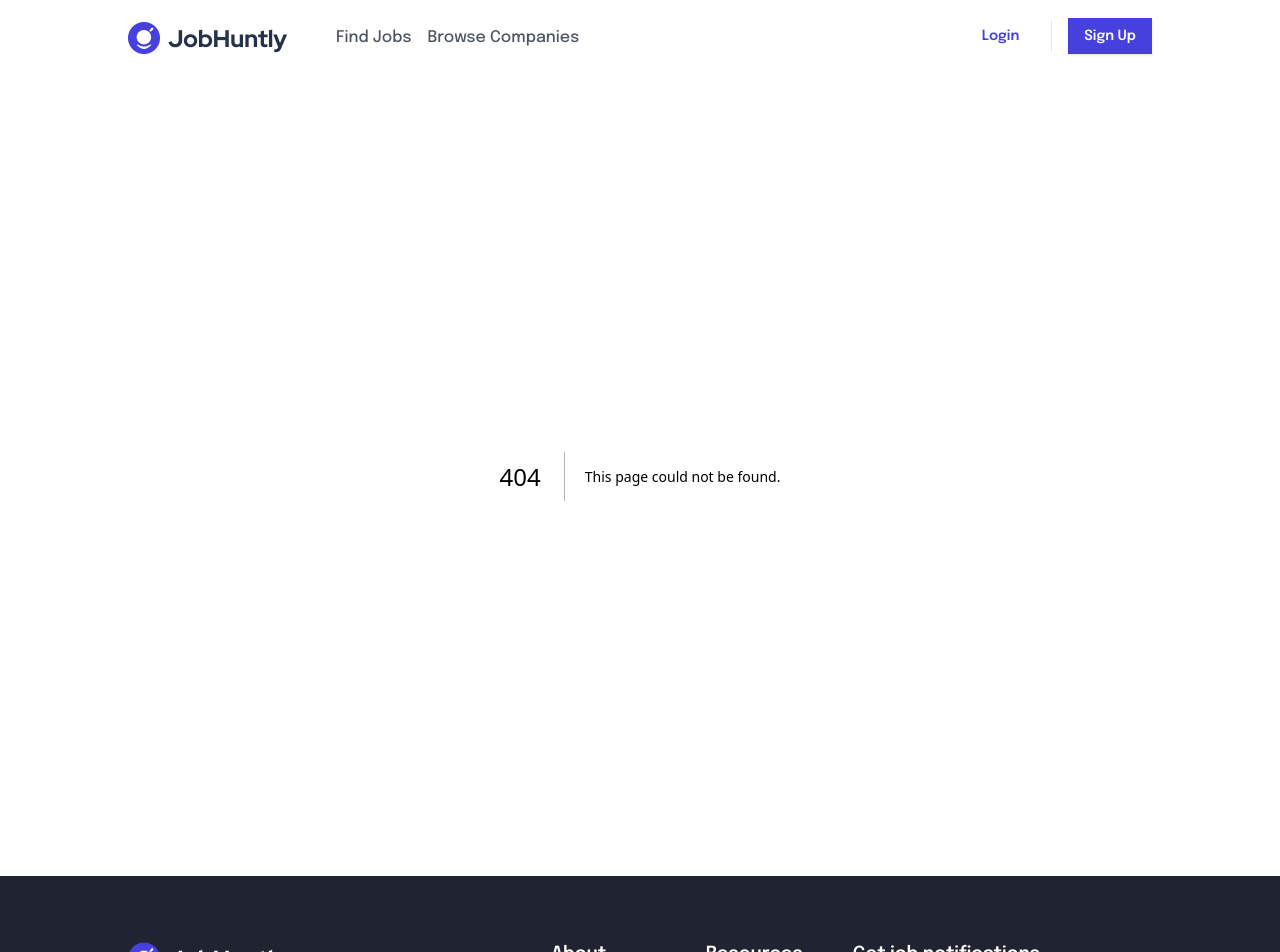
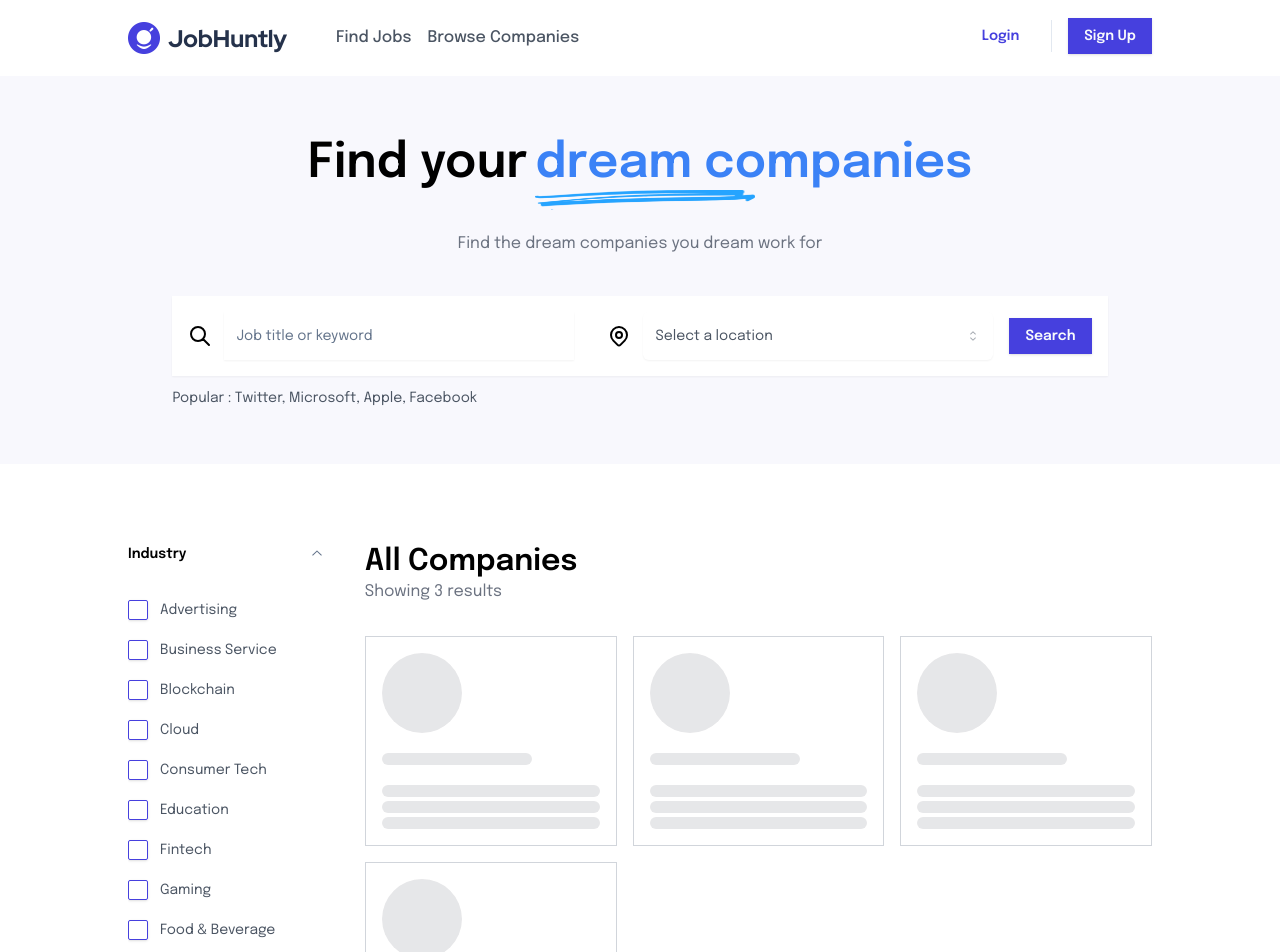
Before and after one commit to Johandika/Search_Job_Website, a Next.js app: page /find-companies in a window 1280 px wide. Before the commit this address had no page. Shown: the top 952 px of the page. Built offline with nearby package versions, Linux system fonts and the light colour scheme.

Commit message:
update: find companies section

```diff
--- /dev/null
+++ b/src/app/find-companies/page.tsx
@@ -0,0 +1,69 @@
+"use client";
+
+import { FilterFormProps } from "@/components/FilterFormData";
+import {
+	formFilterCompanySchema,
+	formSearchSchema,
+} from "@/components/helpers/formSchema";
+import {
+	COMPANYSIZE_OPTIONS_FILTER,
+	INDUSTRY_OPTIONS_FILTER,
+} from "@/constants";
+import ExploreDataContainer from "@/containers/ExploreDataContainer";
+import { zodResolver } from "@hookform/resolvers/zod";
+import { useForm } from "react-hook-form";
+import { z } from "zod";
+
+const filterForms: FilterFormProps[] = [
+	{
+		name: "industry",
+		title: "Industry",
+		options: INDUSTRY_OPTIONS_FILTER,
+	},
+	{
+		name: "companySize",
+		title: "Company Size",
+		options: COMPANYSIZE_OPTIONS_FILTER,
+	},
+];
+
+const dummyData: any = [0, 1, 3];
+
+export default function FindCompaniesPage() {
+	const formFilter = useForm<z.infer<typeof formFilterCompanySchema>>({
+		resolver: zodResolver(formFilterCompanySchema),
+		defaultValues: {
+			industry: [],
+			companySize: [],
+		},
+	});
+
+	const formSearch = useForm<z.infer<typeof formSearchSchema>>({
+		resolver: zodResolver(formSearchSchema),
+	});
+
+	const onSubmitSearch = async (values: z.infer<typeof formSearchSchema>) => {
+		console.log(values);
+	};
+
+	const onSubmitFilter = async (
+		values: z.infer<typeof formFilterCompanySchema>
+	) => {
+		console.log(values);
+	};
+
+	return (
+		<ExploreDataContainer
+			formFilter={formFilter}
+			onSubmitFilter={onSubmitFilter}
+			filterForms={filterForms}
+			formSearch={formSearch}
+			onSubmitSearch={onSubmitSearch}
+			titleContent="dream companies"
+			descriptionContent="Find the dream companies you dream work for"
+			type="companies"
+			data={dummyData}
+			loading={true}
+		/>
+	);
+}
--- a/src/app/find-jobs/page.tsx
+++ b/src/app/find-jobs/page.tsx
@@ -1,7 +1,10 @@
 "use client";
 
 import { FilterFormProps } from "@/components/FilterFormData";
-import { formFilterSchema } from "@/components/helpers/formSchema";
+import {
+	formFilterJobSchema,
+	formSearchSchema,
+} from "@/components/helpers/formSchema";
 import {
 	CATEGORIES_OPTIONS_FILTER,
 	JOB_LEVEL_OPTIONS_FILTER,
@@ -36,9 +39,22 @@ const filterForms: FilterFormProps[] = [
 	},
 ];
 
+const dummyData: any = [
+	{
+		name: "Social Media Assistant",
+		image: "/images/company.png",
+		jobType: "Full-Time",
+		location: "Paris, France",
+		categories: ["Marketing", "Design"],
+		type: "Agency",
+		applicants: 5,
+		needs: 10,
+	},
+];
+
 export default function FindJobsPage() {
-	const formFilter = useForm<z.infer<typeof formFilterSchema>>({
-		resolver: zodResolver(formFilterSchema),
+	const formFilter = useForm<z.infer<typeof formFilterJobSchema>>({
+		resolver: zodResolver(formFilterJobSchema),
 		defaultValues: {
 			jobTypes: [],
 			categories: [],
@@ -47,7 +63,17 @@ export default function FindJobsPage() {
 		},
 	});
 
-	const onSubmitFilter = async (values: z.infer<typeof formFilterSchema>) => {
+	const formSearch = useForm<z.infer<typeof formSearchSchema>>({
+		resolver: zodResolver(formSearchSchema),
+	});
+
+	const onSubmitSearch = async (values: z.infer<typeof formSearchSchema>) => {
+		console.log(values);
+	};
+
+	const onSubmitFilter = async (
+		values: z.infer<typeof formFilterJobSchema>
+	) => {
 		console.log(values);
 	};
 
@@ -56,6 +82,13 @@ export default function FindJobsPage() {
 			formFilter={formFilter}
 			onSubmitFilter={onSubmitFilter}
 			filterForms={filterForms}
+			formSearch={formSearch}
+			onSubmitSearch={onSubmitSearch}
+			titleContent="dream job"
+			descriptionContent="Find your next career at companies like HubSpot, Nike, and Dropbox"
+			type="jobs"
+			data={dummyData}
+			loading={true}
 		/>
 	);
 }
--- /dev/null
+++ b/src/components/CompanyCard/index.tsx
@@ -0,0 +1,43 @@
+import Image from "next/image";
+import React, { FC } from "react";
+import Tag from "../FeaturedJobs/Tag";
+
+interface CompanyCardProps {
+	image: string;
+	totalJobs: number;
+	name: string;
+	description: string;
+	categories: string[];
+}
+
+const CompanyCard: FC<CompanyCardProps> = ({
+	categories,
+	description,
+	image,
+	name,
+	totalJobs,
+}) => {
+	return (
+		<div className="border border-gray-300 p-6">
+			<div className="flex flex-row justify-between items-start">
+				<Image src={image} alt={image} width={66} height={66} />
+				<div className="text-blue-primary bg-blue-primary/10 w-max text-sm px-3 py-1">
+					{totalJobs} Jobs
+				</div>
+			</div>
+			<div className="my-4">
+				<div className="text-lg font-semibold mb-2">{name}</div>
+				<div className="line-clamp-3 text-sm text-gray-500">
+					{description}
+				</div>
+			</div>
+			<div className="space-x-2">
+				{categories.map((item: string, i: number) => (
+					<Tag key={i} text={item} />
+				))}
+			</div>
+		</div>
+	);
+};
+
+export default CompanyCard;
--- /dev/null
+++ b/src/components/CompanyCardSkeleton/index.tsx
@@ -0,0 +1,22 @@
+import React, { FC } from "react";
+import { Skeleton } from "../ui/skeleton";
+
+interface CompanyCardSkeletonProps {}
+
+const CompanyCardSkeleton: FC<CompanyCardSkeletonProps> = ({}) => {
+	return (
+		<div className="border border-gray-300 p-4">
+			<div>
+				<Skeleton className="w-20 h-20 rounded-full" />
+				<Skeleton className="mt-5 w-[150px] h-3" />
+			</div>
+			<div className="mt-5">
+				<Skeleton className="mt-1 w-full h-3" />
+				<Skeleton className="mt-1 w-full h-3" />
+				<Skeleton className="mt-1 w-full h-3" />
+			</div>
+		</div>
+	);
+};
+
+export default CompanyCardSkeleton;
--- a/src/components/FormSearch.tsx
+++ b/src/components/FormSearch.tsx
@@ -11,41 +11,79 @@ import {
 } from "./ui/select";
 import { Button } from "./ui/button";
 import { Separator } from "./ui/separator";
+import { Form, FormControl, FormField, FormItem, FormMessage } from "./ui/form";
 
-interface FormSearchProps {}
+interface FormSearchProps {
+	form: any;
+	onSubmitSearch: (val: any) => Promise<void>;
+	description: string;
+}
 
-const FormSearch: FC<FormSearchProps> = ({}) => {
+const FormSearch: FC<FormSearchProps> = ({
+	form,
+	onSubmitSearch,
+	description,
+}) => {
 	return (
 		<div className="mx-auto w-max">
+			<Form {...form}>
+				<form onSubmit={form.handleSubmit(onSubmitSearch)}>
 					<div className="p-4 bg-white shadow-sm flex justify-between items-center gap-4 relative w-max z-10 text-center">
+						<FormField
+							control={form.control}
+							name="title"
+							render={({ field }) => (
+								<FormItem>
+									<FormControl>
 										<div className="inline-flex gap-3 items-center">
 											<HiOutlineSearch className="w-6 h-6" />
 											<Input
 												className="py-6 w-[350px] border-none"
 												placeholder="Job title or keyword"
+												{...field}
 											/>
 										</div>
+									</FormControl>
+									<FormMessage />
+								</FormItem>
+							)}
+						/>
 						<Separator orientation="vertical" />
+						<FormField
+							control={form.control}
+							name="location"
+							render={({ field }) => (
+								<FormItem>
 									<div className="inline-flex gap-3 items-center">
 										<HiOutlineLocationMarker className="w-6 h-6" />
-
-					<Select>
+										<Select
+											onValueChange={field.onChange}
+											defaultValue={field.value}
+										>
+											<FormControl>
 												<SelectTrigger className="py-6 w-[350px] border-none  text-gray-600 outline-none">
 													<SelectValue placeholder="Select a location" />
 												</SelectTrigger>
+											</FormControl>
 											<SelectContent>
-							<SelectItem value="Indonesia">Indonesia</SelectItem>
+												<SelectItem value="Indonesia">
+													Indonesia
+												</SelectItem>
 											</SelectContent>
 										</Select>
 									</div>
+									<FormMessage />
+								</FormItem>
+							)}
+						/>
 						<div>
 							<Button className="">Search</Button>
 						</div>
 					</div>
+				</form>
+			</Form>
 			<div>
-				<div className="text-gray-600 text-sm mt-3">
-					Popular : UI Designer, UX Researcher, Android, Admin
-				</div>
+				<div className="text-gray-600 text-sm mt-3">{description}</div>
 			</div>
 		</div>
 	);
--- a/src/components/Header.tsx
+++ b/src/components/Header.tsx
@@ -26,9 +26,12 @@ const Header: FC<HeaderProps> = ({}) => {
 					>
 						Find Jobs
 					</Link>
-					<span className="font-medium text-gray-600 cursor-pointer">
+					<Link
+						href="/find-companies"
+						className="font-medium text-gray-600 cursor-pointer"
+					>
 						Browse Companies
-					</span>
+					</Link>
 				</div>
 			</div>
 			<div className="inline-flex items-center gap-4 h-8">
--- a/src/components/JobCard/index.tsx
+++ b/src/components/JobCard/index.tsx
@@ -5,7 +5,7 @@ import { Badge } from "../ui/badge";
 import { Button } from "../ui/button";
 import { Separator } from "../ui/separator";
 
-interface JobCardProps {
+export interface JobCardProps {
 	image: string;
 	name: string;
 	type: string;
--- /dev/null
+++ b/src/components/JobCardSkeleton/index.tsx
@@ -0,0 +1,27 @@
+import React, { FC } from "react";
+import { Skeleton } from "../ui/skeleton";
+
+interface JobCardSkeletonProps {}
+
+const JobCardSkeleton: FC<JobCardSkeletonProps> = ({}) => {
+	return (
+		<div className="w-full border mb-5 p-6 border-gray-300 flex flex-row justify-between items-center">
+			<div className="inline-flex items-start gap-4">
+				<Skeleton className="w-20 h-20 rounded-full" />
+				<div>
+					<Skeleton className="w-[120px] h-3" />
+					<div className="mt-4 space-y-2">
+						<Skeleton className="w-[250px] h-3" />
+						<Skeleton className="w-[250px] h-3" />
+						<Skeleton className="w-[250px] h-3" />
+					</div>
+				</div>
+			</div>
+			<div>
+				<Skeleton className="w-[150px] h-[50px]" />
+			</div>
+		</div>
+	);
+};
+
+export default JobCardSkeleton;
--- a/src/components/helpers/formSchema/index.tsx
+++ b/src/components/helpers/formSchema/index.tsx
@@ -1,6 +1,6 @@
 import { z } from "zod";
 
-export const formFilterSchema = z.object({
+export const formFilterJobSchema = z.object({
 	jobTypes: z.array(z.string()).refine((value) => value.some((item) => item)),
 	categories: z
 		.array(z.string())
@@ -12,3 +12,17 @@ export const formFilterSchema = z.object({
 		.array(z.string())
 		.refine((value) => value.some((item) => item)),
 });
+
+export const formFilterCompanySchema = z.object({
+	industry: z.array(z.string()).refine((value) => value.some((item) => item)),
+	companySize: z
+		.array(z.string())
+		.refine((value) => value.some((item) => item)),
+});
+
+export const formSearchSchema = z.object({
+	title: z
+		.string({ required_error: "Job title is required" })
+		.min(1, { message: "Job title is required" }),
+	location: z.string({ required_error: "Location is required" }),
+});
--- /dev/null
+++ b/src/components/ui/skeleton.tsx
@@ -0,0 +1,15 @@
+import { cn } from "@/lib/utils"
+
+function Skeleton({
+  className,
+  ...props
+}: React.HTMLAttributes<HTMLDivElement>) {
+  return (
+    <div
+      className={cn("animate-pulse rounded-md bg-slate-900/10 dark:bg-slate-50/10", className)}
+      {...props}
+    />
+  )
+}
+
+export { Skeleton }
--- a/src/constants/index.ts
+++ b/src/constants/index.ts
@@ -99,3 +99,81 @@ export const SALARY_RANGE_OPTIONS_FILTER: FilterCheckboxOptionsProps[] = [
 		label: "$3000 or above",
 	},
 ];
+
+export const INDUSTRY_OPTIONS_FILTER: FilterCheckboxOptionsProps[] = [
+	{
+		id: "Advertising",
+		label: "Advertising",
+	},
+	{
+		id: "Business Service",
+		label: "Business Service",
+	},
+	{
+		id: "Blockchain",
+		label: "Blockchain",
+	},
+	{
+		id: "Cloud",
+		label: "Cloud",
+	},
+	{
+		id: "Consumer Tech",
+		label: "Consumer Tech",
+	},
+	{
+		id: "Education",
+		label: "Education",
+	},
+	{
+		id: "Fintech",
+		label: "Fintech",
+	},
+	{
+		id: "Gaming",
+		label: "Gaming",
+	},
+	{
+		id: "Food & Beverage",
+		label: "Food & Beverage",
+	},
+	{
+		id: "Healthcare",
+		label: "Healthcare",
+	},
+	{
+		id: "Hosting",
+		label: "Hosting",
+	},
+	{
+		id: "Media",
+		label: "Media",
+	},
+];
+
+export const COMPANYSIZE_OPTIONS_FILTER: FilterCheckboxOptionsProps[] = [
+	{
+		id: "1,50",
+		label: "1-50",
+	},
+	{
+		id: "51,150",
+		label: "51-150",
+	},
+	{
+		id: "151,250",
+		label: "151-250",
+	},
+	{
+		id: "251,500",
+		label: "251-500",
+	},
+	{
+		id: "501,1000",
+		label: "501-1000",
+	},
+	{
+		id: "1000",
+		label: "1000-above",
+	},
+];
--- a/src/containers/ExploreDataContainer/index.tsx
+++ b/src/containers/ExploreDataContainer/index.tsx
@@ -1,21 +1,46 @@
 "use client";
 
+import CompanyCard from "@/components/CompanyCard";
+import CompanyCardSkeleton from "@/components/CompanyCardSkeleton";
 import FilterFormData, { FilterFormProps } from "@/components/FilterFormData";
 import FormSearch from "@/components/FormSearch";
-import JobCard from "@/components/JobCard";
+import JobCard, { JobCardProps } from "@/components/JobCard";
+import JobCardSkeleton from "@/components/JobCardSkeleton";
+import { cn } from "@/lib/utils";
 import Image from "next/image";
 import { FC } from "react";
 
-interface ExploreDataContainerProps {
+type ExploreDataContainerProps = {
 	formFilter: any;
 	onSubmitFilter: (value: any) => Promise<void>;
+	formSearch: any;
+	onSubmitSearch: (value: any) => Promise<void>;
 	filterForms: FilterFormProps[];
-}
+	titleContent?: string;
+	descriptionContent?: string;
+} & (
+	| {
+			type: "jobs";
+			data: JobCardProps[];
+			loading: boolean;
+	  }
+	| {
+			type: "companies";
+			data: any;
+			loading: boolean;
+	  }
+);
 
 const ExploreDataContainer: FC<ExploreDataContainerProps> = ({
 	formFilter,
 	onSubmitFilter,
 	filterForms,
+	formSearch,
+	onSubmitSearch,
+	descriptionContent,
+	titleContent,
+	type = "jobs",
+	...props
 }) => {
 	return (
 		<>
@@ -27,7 +52,7 @@ const ExploreDataContainer: FC<ExploreDataContainerProps> = ({
 						</span>{" "}
 						<div className="relative">
 							<span className="text-5xl font-semibold text-blue-500">
-								dream job
+								{titleContent}
 							</span>
 							<div className="absolute top-10 w-[220px] h-10">
 								<Image
@@ -40,12 +65,19 @@ const ExploreDataContainer: FC<ExploreDataContainerProps> = ({
 						</div>
 					</div>
 					<div className="text-center text-gray-500">
-						Find your next career at companies like HubSpot, Nike,
-						and Dropbox
+						{descriptionContent}
 					</div>
 				</div>
 				<div>
-					<FormSearch />
+					<FormSearch
+						form={formSearch}
+						onSubmitSearch={onSubmitSearch}
+						description={
+							type === "jobs"
+								? "Popular : UI Designer, UX Researcher, Android, Admin"
+								: "Popular : Twitter, Microsoft, Apple, Facebook"
+						}
+					/>
 				</div>
 			</div>
 			<div className="mt-20 mb-16 px-32 flex flex-row items-start gap-10">
@@ -56,19 +88,57 @@ const ExploreDataContainer: FC<ExploreDataContainerProps> = ({
 				/>
 				<div className="w-4/5">
 					<div className="mb-8">
-						<div className="text-3xl font-semibold">All Jobs</div>
-						<div className="text-gray-500">Showing 73 results</div>
+						<div className="text-3xl font-semibold">
+							All {type === "jobs" ? "Jobs" : "Companies"}
+						</div>
+						<div className="text-gray-500">
+							Showing {props.data.length} results
+						</div>
 					</div>
-					<JobCard
-						name="Social Media Assistant"
-						image="/images/company.png"
-						jobType="Full-Time"
-						location="Paris, France"
-						categories={["Marketing", "Design"]}
-						type="Agency"
-						applicants={5}
-						needs={10}
-					/>
+					{props.loading ? (
+						<div
+							className={cn(
+								type === "jobs"
+									? "grid grid-cols-1 gap-4"
+									: "grid grid-cols-3 gap-4"
+							)}
+						>
+							{type === "jobs" &&
+								[0, 1, 3, 4].map((item: any, i: number) => (
+									<JobCardSkeleton key={i} />
+								))}
+							{type === "companies" &&
+								[0, 1, 3, 4].map((item: any, i: number) => (
+									<CompanyCardSkeleton key={i} />
+								))}
+						</div>
+					) : (
+						<div
+							className={cn(
+								type === "jobs"
+									? "grid grid-cols-1 gap-4"
+									: "grid grid-cols-3 gap-4"
+							)}
+						>
+							{type === "jobs" &&
+								props.data.map(
+									(item: JobCardProps, i: number) => (
+										<JobCard key={i} {...item} />
+									)
+								)}
+							{type === "companies" &&
+								props.data.map((item: any, i: number) => (
+									<CompanyCard
+										key={i}
+										name="Pattern"
+										image="/images/company.png"
+										totalJobs={8}
+										description="Lorem ipsum, dolor sit amet consectetur adipisicing elit. Dolores officia laudantium beatae possimus unde dicta similique perferendis voluptates corrupti, amet odio cum deleniti alias quo pariatur, numquam excepturi magni eos."
+										categories={["Marketing", "Blockchain"]}
+									/>
+								))}
+						</div>
+					)}
 				</div>
 			</div>
 		</>
```
Lines whose indentation alone changed are shown as unchanged.
